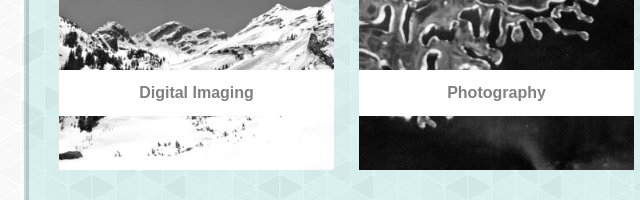
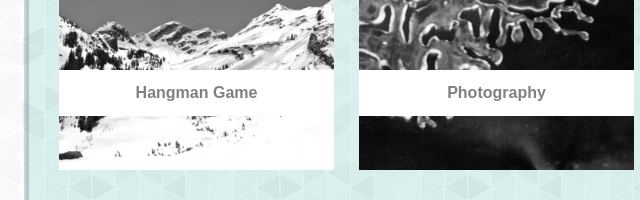
Before and after one commit to almoller/Responsive-Portfolio, a plain HTML site: page portfolio.html in a window 1280 px wide. Shown: the part 258-458 px from the top of the page, 136-776 px from the left. Drawn offline with Linux system fonts and the light colour scheme.

Commit message:
Add files via upload

```diff
--- a/portfolio.html
+++ b/portfolio.html
@@ -44,9 +44,9 @@
                 <section class="folioLink_Section">
                     <div class="folioPic_Container">
                         <div class="folioPic_Text">
-                            <a class="folioPic_Link" href="https://alanmoller.wordpress.com/digital-imaging">Digital Imaging</a>
+                            <a class="folioPic_Link" href="https://almoller.github.io/Hangman-Game">Hangman Game</a>
                         </div>
-                        <img class="PortfolioImage" width="275px" height="200px" src="assets/images/digital-imaging.png" alt="Digital Imaging">
+                        <img class="PortfolioImage" width="275px" height="200px" src="assets/images/digital-imaging.png" alt="Mountain Image">
                     </div>
 
                     <div class="folioPic_Container">
```
